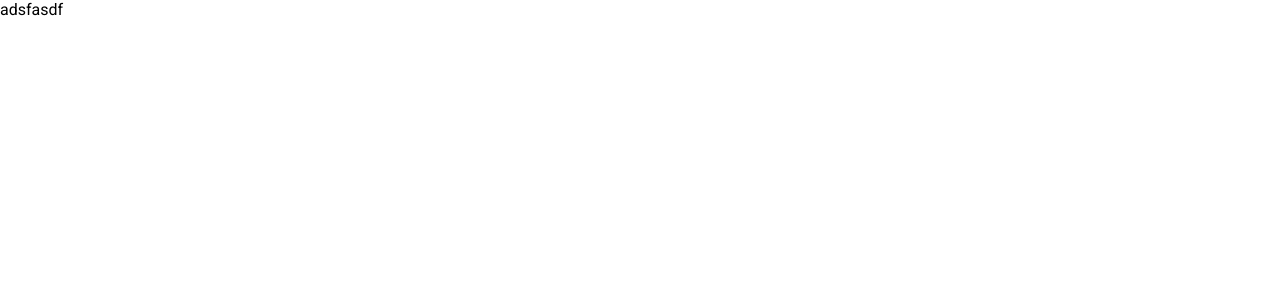
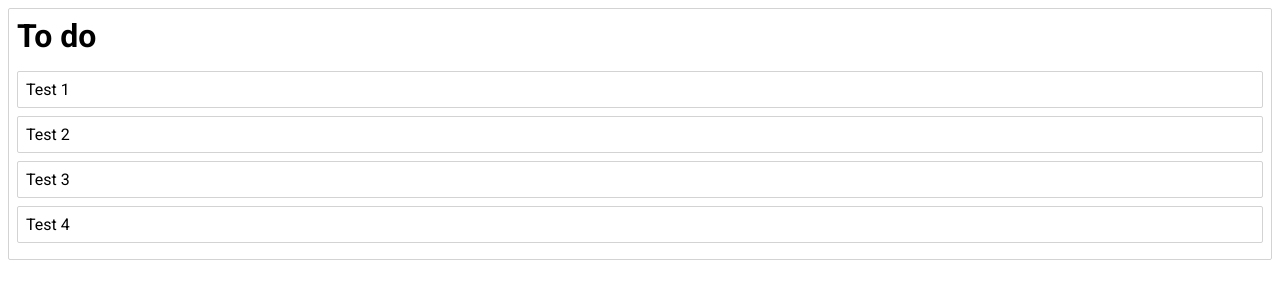
Before and after one commit to arsenyNebozhenko/kanban-board, a React (Create React App) app: page / in a window 1280 px wide. Shown: the top 300 px of the page. Built offline with nearby package versions, Linux system fonts and the light colour scheme.

Commit message:
basic setup

```diff
--- a/src/components/App/App.js
+++ b/src/components/App/App.js
@@ -1,8 +1,37 @@
-import React from 'react';
+import React, { useState } from 'react';
+import { DragDropContext, Droppable, Draggable } from 'react-beautiful-dnd'
+import Column from '../Column/Column';
+import './App.scss'
+
+const initialState = {
+  tasks: {
+    'task-1': { id: 'task-1', content: 'Test 1' },
+    'task-2': { id: 'task-2', content: 'Test 2' },
+    'task-3': { id: 'task-3', content: 'Test 3' },
+    'task-4': { id: 'task-4', content: 'Test 4' }
+  },
+  columns: {
+    'column-1': {
+      id: 'column-1',
+      title: 'To do',
+      taskIds: ['task-1', 'task-2', 'task-3', 'task-4']
+    }
+  },
+  columnOrder: ['column-1']
+}
 
 function App() {
+  const [state, setState] = useState(initialState)
+
   return (
-    <div>adsfasdf</div>
+    <div className="app">
+      {state.columnOrder.map((columnId) => {
+        const column = state.columns[columnId]
+        const tasks = column.taskIds.map(taskId => state.tasks[taskId])
+
+        return <Column key={column.id} column={column} tasks={tasks} />
+      })}
+    </div>
   );
 }
 
--- /dev/null
+++ b/src/components/App/App.scss
@@ -0,0 +1,3 @@
+.app {
+  height: 100%;
+}
--- /dev/null
+++ b/src/components/Column/Column.js
@@ -0,0 +1,16 @@
+import React from 'react'
+import Task from '../Task/Task'
+import './Column.scss'
+
+const Column = ({ column: { title }, tasks }) => {
+  return (
+    <div className="column">
+      <h3 className="column__title">{title}</h3>
+      <ul className="column__list">
+        {tasks.map(task => <Task key={task.id} task={task} />)}
+      </ul>
+    </div>
+  )
+}
+
+export default Column
--- /dev/null
+++ b/src/components/Column/Column.scss
@@ -0,0 +1,12 @@
+.column {
+  margin: 8px;
+  border: 1px solid lightgrey;
+  border-radius: 2px;
+  &__title {
+    font-size: 2rem;
+    padding: 8px;
+  }
+  &__list {
+    padding: 8px;
+  }
+}
--- /dev/null
+++ b/src/components/Task/Task.js
@@ -0,0 +1,12 @@
+import React from 'react'
+import './Task.scss'
+
+const Task = ({ task }) => {
+  return (
+    <li className="task">
+      {task.content}
+    </li>
+  )
+}
+
+export default Task
--- /dev/null
+++ b/src/components/Task/Task.scss
@@ -0,0 +1,6 @@
+.task {
+  border: 1px solid lightgrey;
+  padding: 8px;
+  margin-bottom: 8px;
+  border-radius: 2px;
+}
```
